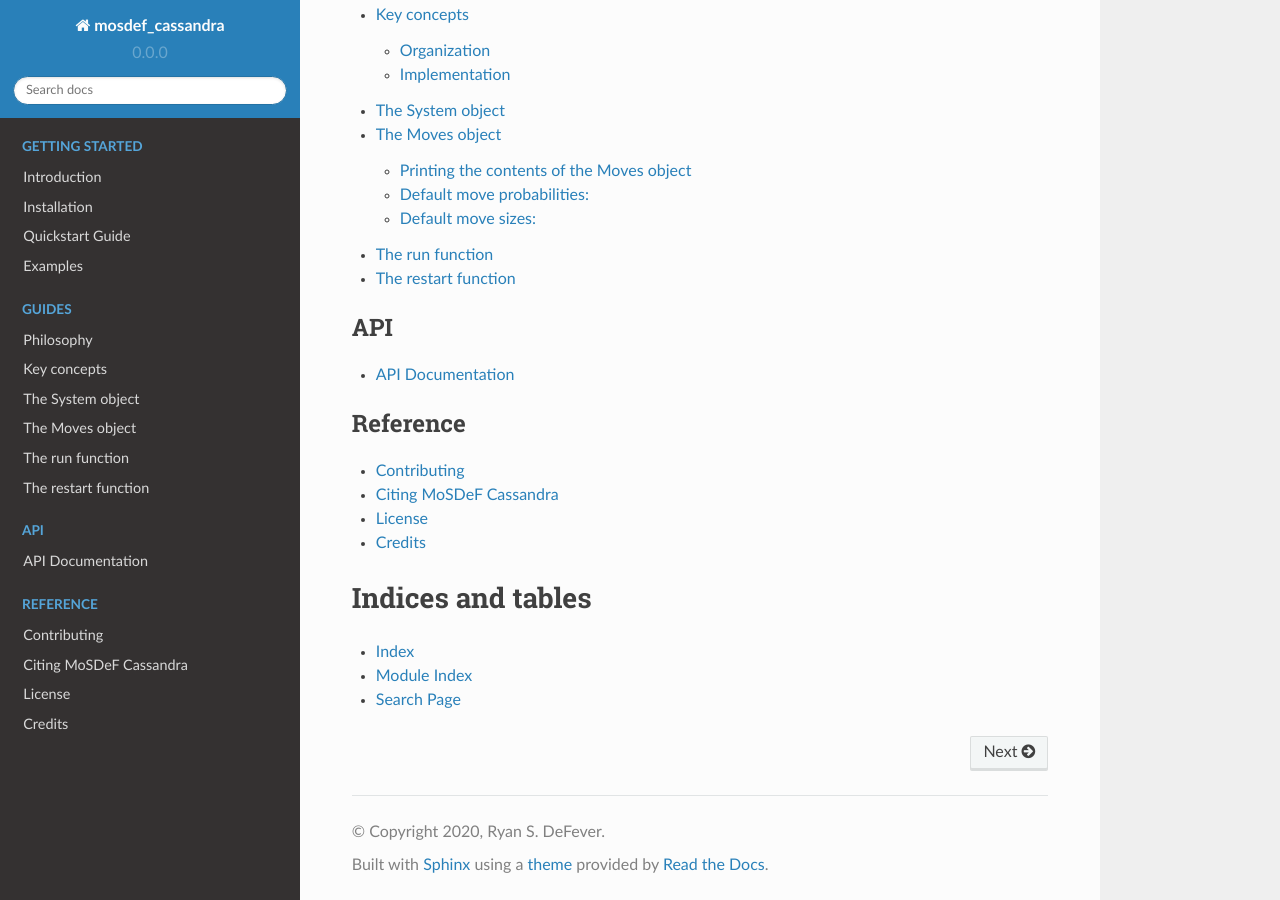
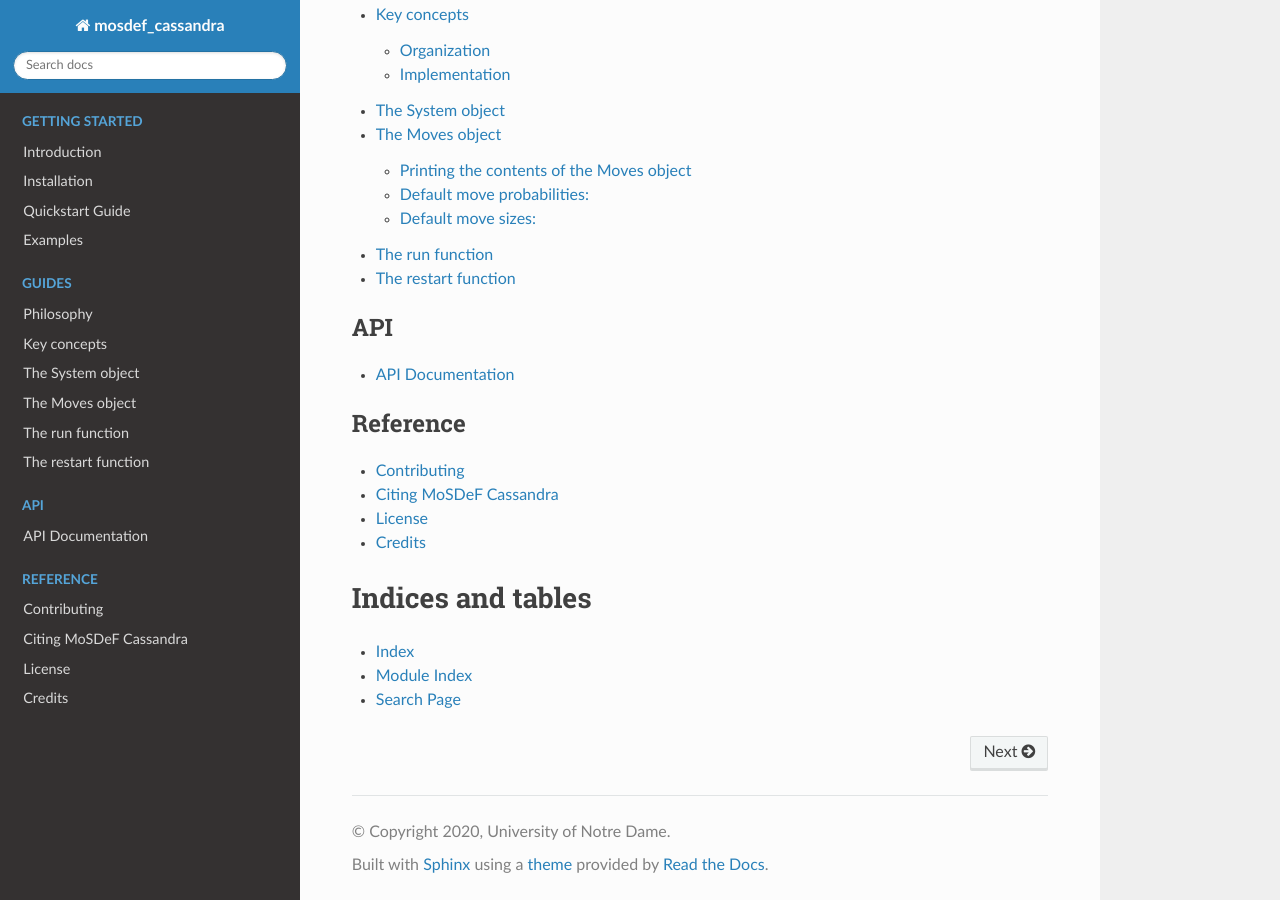
Before and after one commit to MaginnGroup/mosdef_cassandra, a Sphinx documentation site: the page built from docs/source/index.rst, in a window 1280 px wide and 900 px high, scrolled down 2546 px. Built offline with Sphinx 7.4.7 and the Read the Docs theme 2.0.0, drawn with Linux system fonts in a browser that asks for light colours; the version number is read from the project's files by our own code.

Commit message:
Update rtd conf

```diff
--- a/docs/source/conf.py
+++ b/docs/source/conf.py
@@ -16,20 +16,16 @@ import sys
 
 sys.path.insert(0, os.path.abspath(".."))
 
-import mosdef_cassandra
-
-
 # -- Project information -----------------------------------------------------
 
 project = "mosdef_cassandra"
-copyright = "2020, Ryan S. DeFever"
+copyright = "2020, University of Notre Dame"
 author = "Ryan S. DeFever"
 
 # The short X.Y version
 version = ""
 # The full version, including alpha/beta/rc tags
 release = ""
-
 
 # -- General configuration ---------------------------------------------------
 
```
